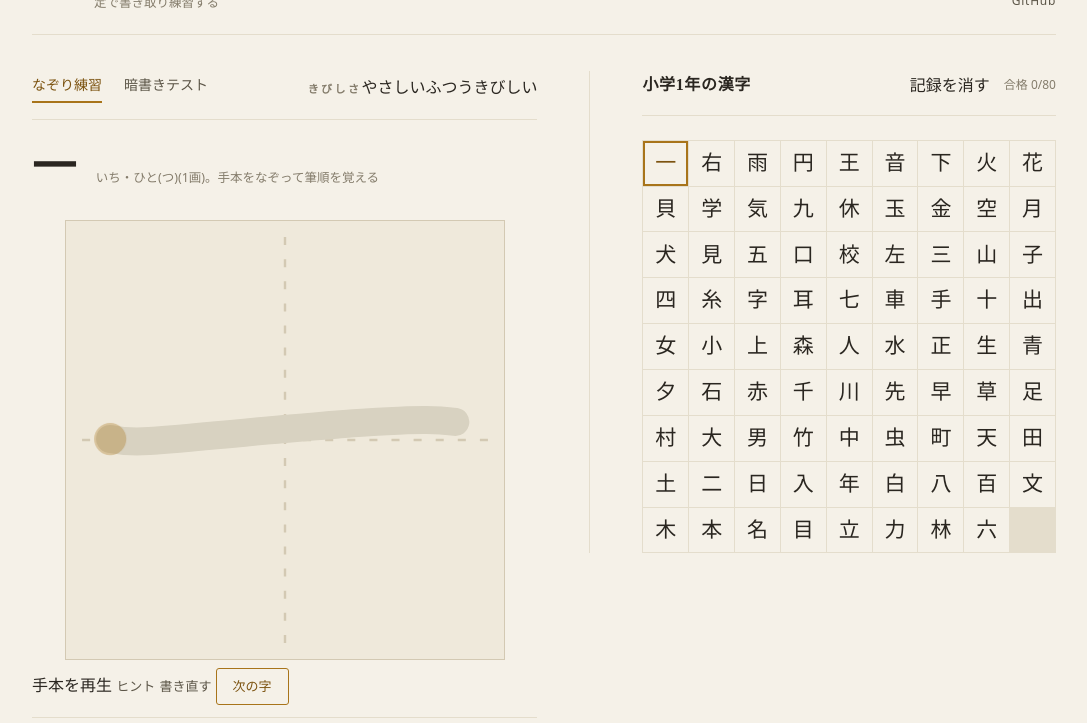
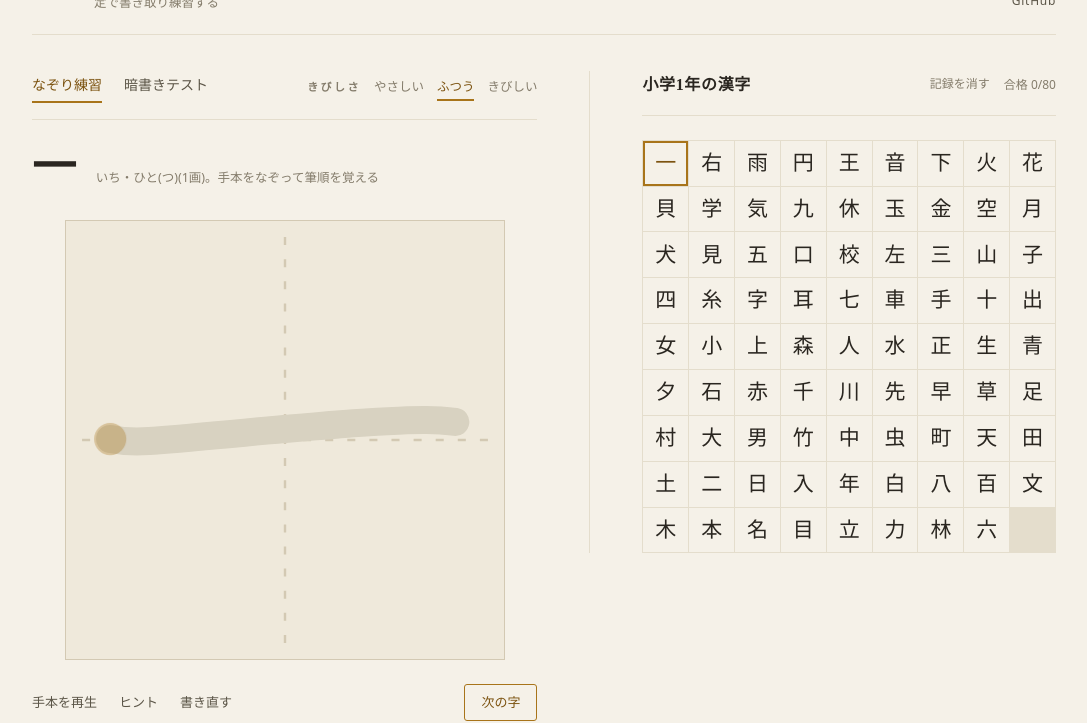
Before and after one commit to miruky/kakitori, a website built with Vite: page index.html in a window 1280 px wide. Shown: the part 98-821 px from the top of the page, without its empty margins (96-1183 px from the left). Built offline with nearby package versions, Linux system fonts and the light colour scheme.

Commit message:
きびしさ帯と操作列・記録消去のスタイルを加える

```diff
--- a/src/style.css
+++ b/src/style.css
@@ -208,6 +208,7 @@
 }
 
 /* 操作はテキストボタン。主役の「次の字」だけ枠で立てる。 */
+#btn-replay,
 #btn-hint,
 #btn-reset {
   position: relative;
@@ -220,10 +221,19 @@
     border-color 0.16s var(--ease);
 }
 
+#btn-replay:hover,
 #btn-hint:hover,
 #btn-reset:hover {
   color: var(--accent-deep);
   border-color: var(--accent);
+}
+
+/* 盤面の下の操作列 */
+.controls {
+  display: flex;
+  align-items: center;
+  gap: 22px;
+  padding-top: 16px;
 }
 
 button:disabled {
@@ -284,6 +294,66 @@
 
 .tab.active::after {
   transform: scaleX(1);
+}
+
+/* 判定のきびしさ */
+.difficulty {
+  display: flex;
+  align-items: baseline;
+  gap: 13px;
+}
+
+.diff-lead {
+  color: var(--ink-faint);
+}
+
+.diff-chip {
+  position: relative;
+  font-size: 12.5px;
+  color: var(--ink-faint);
+  padding: 2px 0;
+  transition: color 0.16s var(--ease);
+}
+
+.diff-chip::after {
+  content: '';
+  position: absolute;
+  left: 0;
+  right: 0;
+  bottom: -1px;
+  height: 1.5px;
+  background: var(--accent);
+  transform: scaleX(0);
+  transform-origin: left;
+  transition: transform 0.22s var(--ease);
+}
+
+.diff-chip:hover {
+  color: var(--ink);
+}
+
+.diff-chip[aria-pressed='true'] {
+  color: var(--accent-deep);
+}
+
+.diff-chip[aria-pressed='true']::after {
+  transform: scaleX(1);
+}
+
+/* 控えめなテキスト操作(記録を消す) */
+.link-btn {
+  font-size: 12px;
+  color: var(--ink-faint);
+  padding-bottom: 1px;
+  border-bottom: 1px solid transparent;
+  transition:
+    color 0.16s var(--ease),
+    border-color 0.16s var(--ease);
+}
+
+.link-btn:hover {
+  color: var(--ng);
+  border-color: var(--ng);
 }
 
 /* ── 出題 ── */
```
